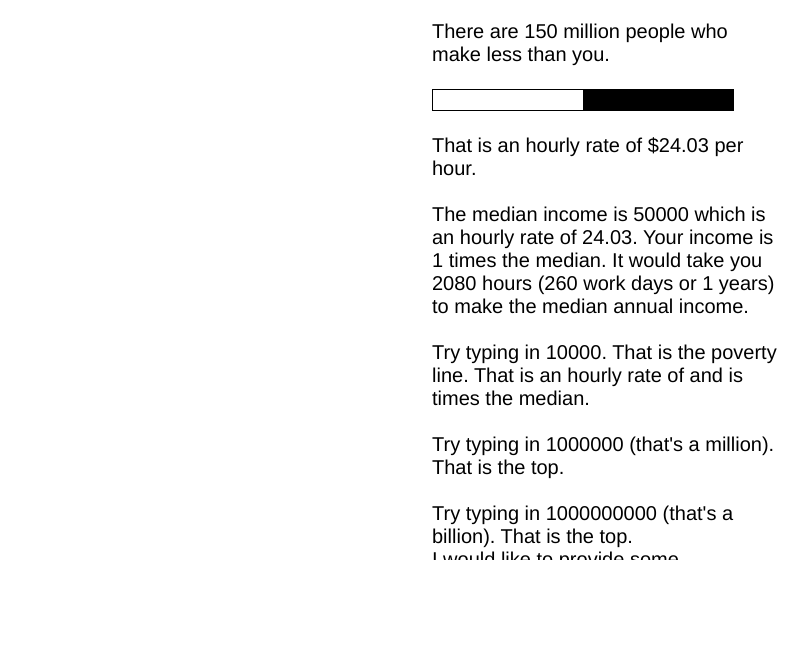
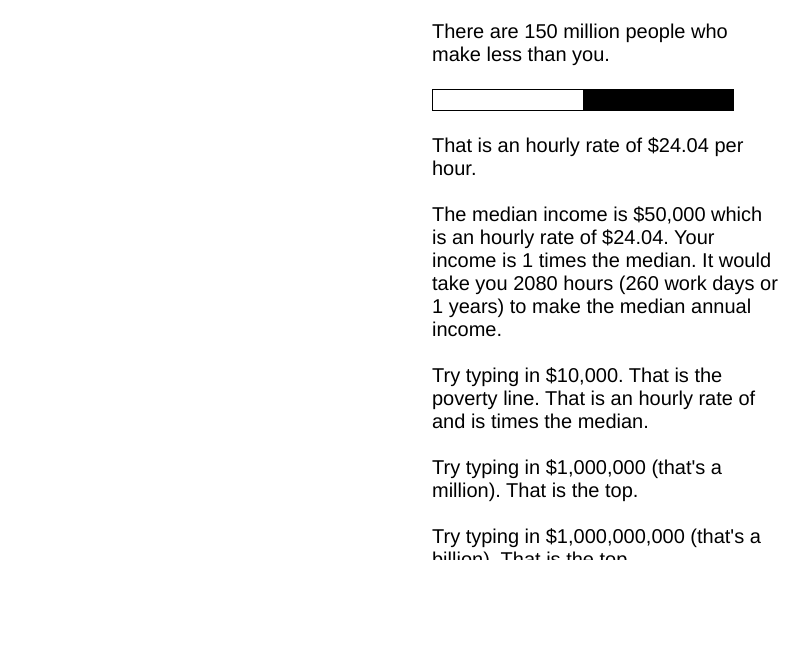
Before and after one commit to jkeesh/which-percent, a plain HTML site: page index.html in a window 1280 px wide. Shown: the part 240-900 px from the top of the page, without its empty margins (233-1042 px from the left). Drawn offline with Linux system fonts and the light colour scheme.

Commit message:
formatting improvments

```diff
--- a/index.html
+++ b/index.html
@@ -38,7 +38,7 @@
     </div>
 
     <br>
-    <div>That is an hourly rate of $<span id="hourly"></span> per hour.
+    <div>That is an hourly rate of <span id="hourly"></span> per hour.
     </div>
     <br>
     <div>The median income is <span id="median"></span> which is an hourly rate of
@@ -164,6 +164,24 @@ var ELITE_INCOME = 1000000;
 // Billion line
 var BILLION_INCOME = 1000000000;
 
+// http://stackoverflow.com/questions/149055/how-can-i-format-numbers-as-money-in-javascript
+function to$(n){
+    return n.toFixed(2).replace(/(\d)(?=(\d{3})+\.)/g, '$1,');
+}
+
+Number.prototype.round = function(places) {
+  return +(Math.round(this + "e+" + places)  + "e-" + places);
+}
+
+function toMoney(n, short){
+    var x = to$(n);
+    if(short){
+        return "$" + x.substring(0, x.length - 3);
+    }
+
+    return "$" + x;
+}
+
 $(document).ready(function(){
     // Set the population
     $("#popsize").text(POPULATION);
@@ -192,7 +210,7 @@ $(document).ready(function(){
 
         // Set the percentile text
         $("#percentile").text(percent);
-        $("#incomeText").text(income);
+        $("#incomeText").text(toMoney(income,true));
 
         // Calculate and set the group size
         var groupsize = percent / 100.0 * POPULATION;
@@ -206,12 +224,11 @@ $(document).ready(function(){
         // Set the size of the rest of the population
         $("#restsize").text(POPULATION - groupsize);
 
-        var hourlyRate = round(income / WORKING_HOURS);
-        console.log(hourlyRate)
-        $("#hourly").text(hourlyRate);
+        var hourlyRate = income / WORKING_HOURS;
+        $("#hourly").text(toMoney(hourlyRate));
 
-        $("#median").text(MEDIAN_INCOME);
-        var medianRate = round(MEDIAN_INCOME / WORKING_HOURS);
+        $("#median").text(toMoney(MEDIAN_INCOME, true));
+        var medianRate = toMoney(MEDIAN_INCOME / WORKING_HOURS);
         $("#medianrate").text(medianRate);
 
         var medianMultiple = income / MEDIAN_INCOME;
@@ -220,18 +237,21 @@ $(document).ready(function(){
         var hoursToMakeMedian = WORKING_HOURS / medianMultiple;
         var daysToMakeMedian = hoursToMakeMedian / HOURS_PER_DAY;
         var yearsToMakeMedian = 1 / medianMultiple;
-        $("#medianhours").text(hoursToMakeMedian);
-        $("#mediandays").text(daysToMakeMedian);
-        $("#medianyears").text(yearsToMakeMedian);
+        $("#medianhours").text(hoursToMakeMedian.round(4));
+        $("#mediandays").text(daysToMakeMedian.round(4));
+        $("#medianyears").text(yearsToMakeMedian.round(4));
 
-        $("#poverty").text(POVERTY_INCOME);
-        $("#elite").text(ELITE_INCOME);
-        $("#billion").text(BILLION_INCOME);
+        $("#poverty").text(toMoney(POVERTY_INCOME, true));
+        $("#elite").text(toMoney(ELITE_INCOME, true));
+        $("#billion").text(toMoney(BILLION_INCOME, true));
     }
 
     // When they enter a key, recalculate.
     $("#income").keyup(function(e){
-        var amount = parseInt($(this).val()) || 0;
+        var val = $(this).val();
+        val = val.replace(/,/g, '');
+
+        var amount = parseInt(val) || 0;
         compute(amount);
     });
 
```
